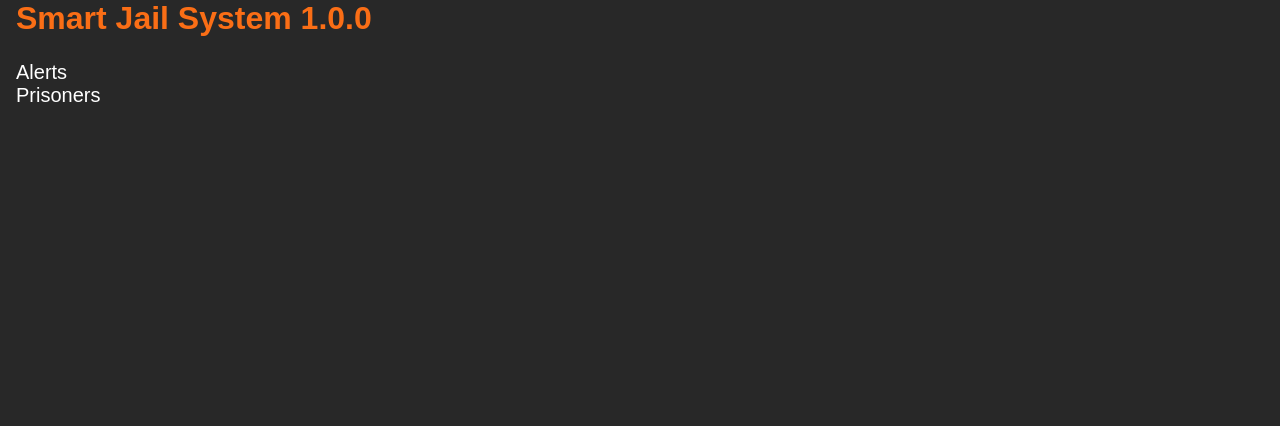
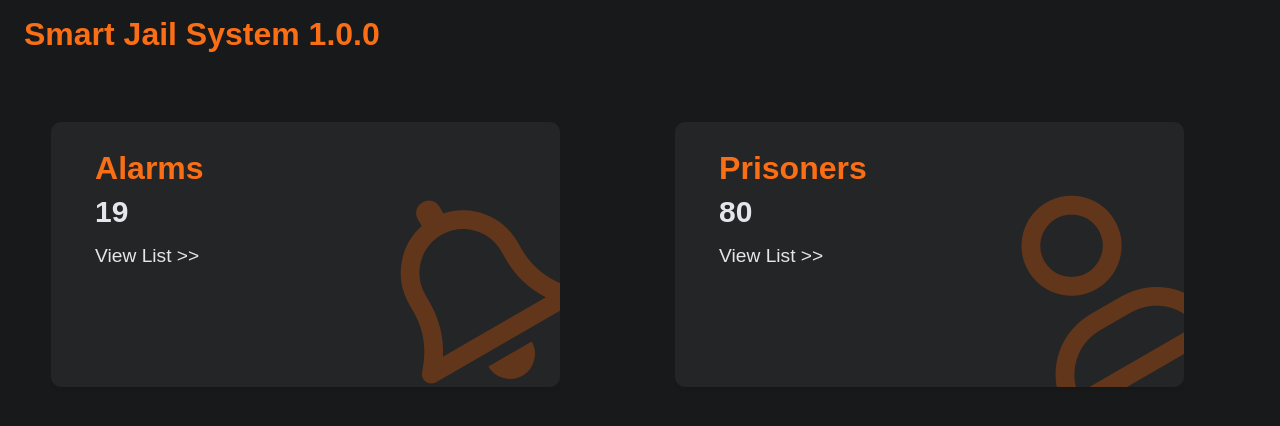
Before and after one commit to abdeljalil-salhi/smart-jail-system, a React (Create React App) app in the folder client/: page / in a window 1280 px wide. Shown: the top 426 px of the page. Built offline with nearby package versions, Linux system fonts and the light colour scheme; a web font is replaced by a local one.

Commit message:
Use react router and style dashboard

```diff
--- a/client/public/index.html
+++ b/client/public/index.html
@@ -17,6 +17,10 @@
       href="https://fonts.googleapis.com/css2?family=Georama:ital,wght@0,100;0,200;0,300;0,400;0,500;0,600;0,700;0,800;0,900;1,100;1,200;1,300;1,400;1,500;1,600;1,700;1,800;1,900&display=swap"
       rel="stylesheet"
     />
+    <script
+      src="https://kit.fontawesome.com/bdee59e3f7.js"
+      crossorigin="anonymous"
+    ></script>
   </head>
   <body>
     <noscript>You need to enable JavaScript to run this app.</noscript>
--- a/client/src/App.css
+++ b/client/src/App.css
@@ -16,22 +16,27 @@
 
 body {
   margin: 0;
-  background-color: rgb(40, 40, 40);
-  color: white;
+  background-color: #18191a;
+  color: #e4e6eb;
   font-weight: 400;
   font-size: 20px;
   -webkit-font-smoothing: antialiased;
   -moz-osx-font-smoothing: grayscale;
 }
 
-.App h1 {
-  padding-left: 1rem;
+.app h1 {
+  padding-top: 1rem;
+  padding-left: 1.5rem;
   font-size: 2rem;
   font-weight: 600;
   margin-bottom: 1rem;
   color: #fa6e16;
 }
 
-.App section {
+.app .cards {
   padding: 0.5rem 1rem;
+  display: flex;
+  flex-wrap: wrap;
+  justify-content: space-around;
+  align-items: center;
 }
--- a/client/src/App.jsx
+++ b/client/src/App.jsx
@@ -1,19 +1,11 @@
+import React  from 'react';
 import "./App.css";
-import Card from "./components/Card/Card";
+import Routes from "./Routes";
 
 const App = () => {
   return (
-    <div className="App">
-      <h1>Smart Jail System 1.0.0</h1>
-      <section>
-        <div className="card">
-          <div className="card-header">
-            <Card title="Alerts" />
-            <Card title="Prisoners" />
-          </div>
-          <div className="card-body"></div>
-        </div>
-      </section>
+    <div className="app">
+      <Routes />
     </div>
   );
 };
--- /dev/null
+++ b/client/src/Routes.jsx
@@ -0,0 +1,26 @@
+import React from "react";
+import {
+  BrowserRouter,
+  Routes as Switch,
+  Route,
+  Navigate,
+} from "react-router-dom";
+
+import Home from "./pages/Home";
+import Alarms from "./pages/Alarms";
+import Prisoners from "./pages/Prisoners";
+
+const Routes = () => {
+  return (
+    <BrowserRouter>
+      <Switch>
+        <Route path="/" Component={Home} />
+        <Route path="/alarms" Component={Alarms} />
+        <Route path="/prisoners" Component={Prisoners} />
+        <Route path="*" Component={() => <Navigate to="/" />} />
+      </Switch>
+    </BrowserRouter>
+  );
+};
+
+export default Routes;
--- /dev/null
+++ b/client/src/components/Card.css
@@ -0,0 +1,64 @@
+.card {
+  background-color: #242526;
+  border-radius: 10px;
+  box-shadow: 0px 5px 8px -9px rgba(0, 0, 0, 0.75);
+  display: flex;
+  align-items: flex-start;
+  justify-content: center;
+  flex-direction: column;
+  flex: 0 1 35%;
+  overflow: hidden;
+  padding: 1.4em 1.4em 6em 2.2em;
+  position: relative;
+  margin: 45px 45px 0;
+  margin-left: 0;
+  transition: all 0.2s ease-in-out;
+  min-width: 300px;
+  max-width: 500px;
+}
+.card::after {
+  bottom: -5px;
+  color: #ff620048;
+  font-family: "Font Awesome 5 Free";
+  font-size: 10em;
+  position: absolute;
+  right: 0px;
+  transform: rotate(-30deg);
+}
+
+@media screen and (max-width: 768px) {
+  .card {
+    flex: 0 1 45%;
+    padding: 1.4em 1.4em 6em 2.2em;
+    margin: 25px 0;
+  }
+}
+
+.card h3 {
+  color: #fa6e16;
+  box-shadow: drop-shadow(0px 5px 8px rgba(0, 0, 0, 0.75));
+  font-size: 2rem;
+  font-weight: 600;
+  margin-bottom: 0.5rem;
+}
+
+.card--alarms::after {
+  content: "\f0f3";
+}
+
+.card--prisoners::after {
+  content: "\f007";
+}
+
+.card__link {
+  color: #e4e6eb;
+  font-size: 1.2rem;
+  font-weight: 400;
+  margin-top: 1rem;
+  text-decoration: none;
+  transition: all 0.2s ease-in-out;
+}
+.card__link:hover {
+  color: #fa6e16;
+  transform: scale(1.1);
+}
--- /dev/null
+++ b/client/src/components/Card.jsx
@@ -0,0 +1,26 @@
+import React, { useEffect, useState } from "react";
+
+import "./Card.css";
+
+const Card = ({ title }) => {
+  const [number, setNumber] = useState(0);
+
+  useEffect(() => {
+    const interval = setInterval(() => {
+      setNumber(Math.floor(Math.random() * 100));
+    }, 1000);
+    return () => clearInterval(interval);
+  }, []);
+
+  return (
+    <div className={`card card--${title.toLowerCase()}`}>
+      <h3 className="card__header">{title}</h3>
+      <h2 className="card__amount">{number}</h2>
+      <a href={`/${title.toLowerCase()}`} className="card__link">
+        <p>View List &gt;&gt;</p>
+      </a>
+    </div>
+  );
+};
+
+export default Card;
--- a/client/src/components/Card/Card.jsx
+++ /dev/null
@@ -1,7 +0,0 @@
-import React from "react";
-
-const Card = ({ title }) => {
-  return <div>{title}</div>;
-};
-
-export default Card;
--- /dev/null
+++ b/client/src/pages/Alarms.jsx
@@ -0,0 +1,11 @@
+import React from "react";
+
+const Alarms = () => {
+  return (
+    <>
+      <h1>Smart Jail System 1.0.0 - Alarms</h1>
+    </>
+  );
+};
+
+export default Alarms;
--- /dev/null
+++ b/client/src/pages/Home.jsx
@@ -0,0 +1,17 @@
+import React from "react";
+
+import Card from "../components/Card";
+
+const Home = () => {
+  return (
+    <>
+      <h1>Smart Jail System 1.0.0</h1>
+      <section className="cards">
+        <Card title="Alarms" />
+        <Card title="Prisoners" />
+      </section>
+    </>
+  );
+};
+
+export default Home;
--- /dev/null
+++ b/client/src/pages/Prisoners.jsx
@@ -0,0 +1,11 @@
+import React from "react";
+
+const Prisoners = () => {
+  return (
+    <>
+      <h1>Smart Jail System 1.0.0 - Prisoners</h1>
+    </>
+  );
+};
+
+export default Prisoners;
```
Also changed, not shown: client/package.json (+11 -2 lines), client/src/index.jsx (renamed from client/src/index.js), 2 other files (tests, documents, lock files or other folders).
